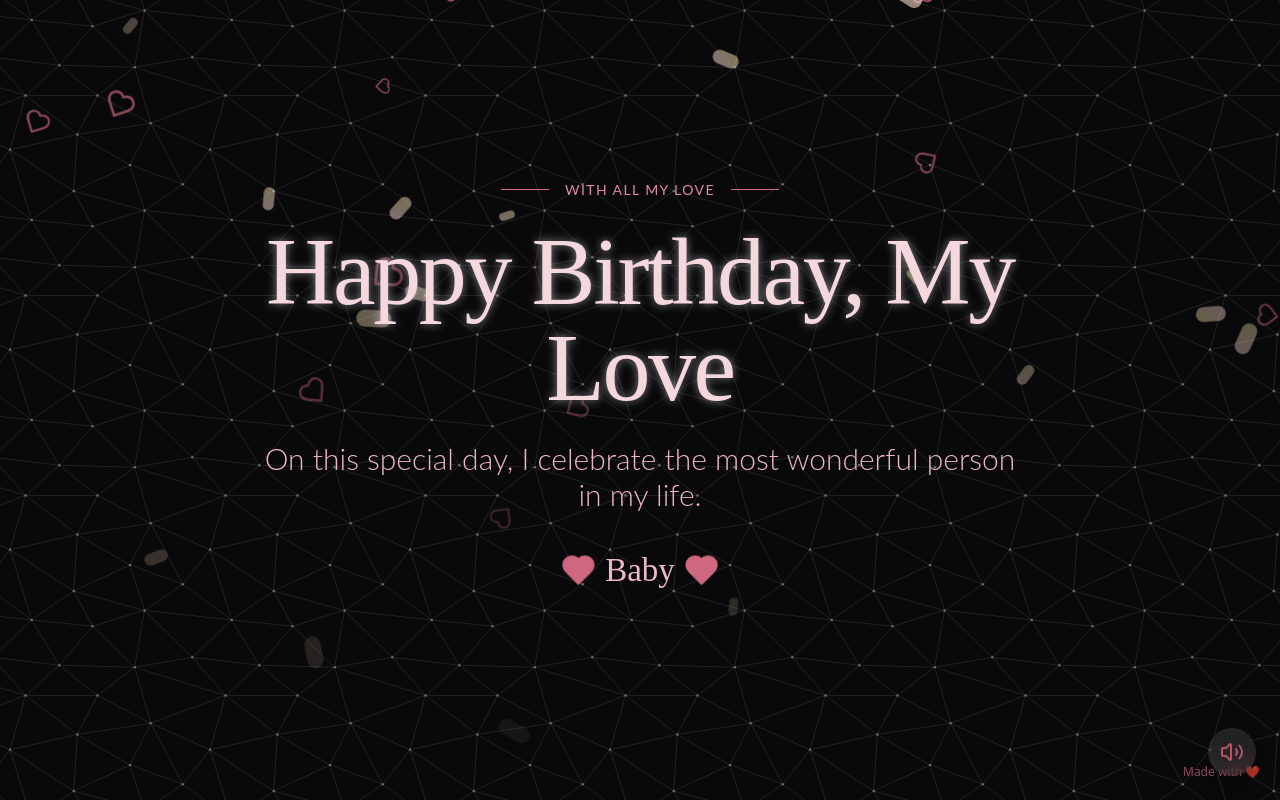
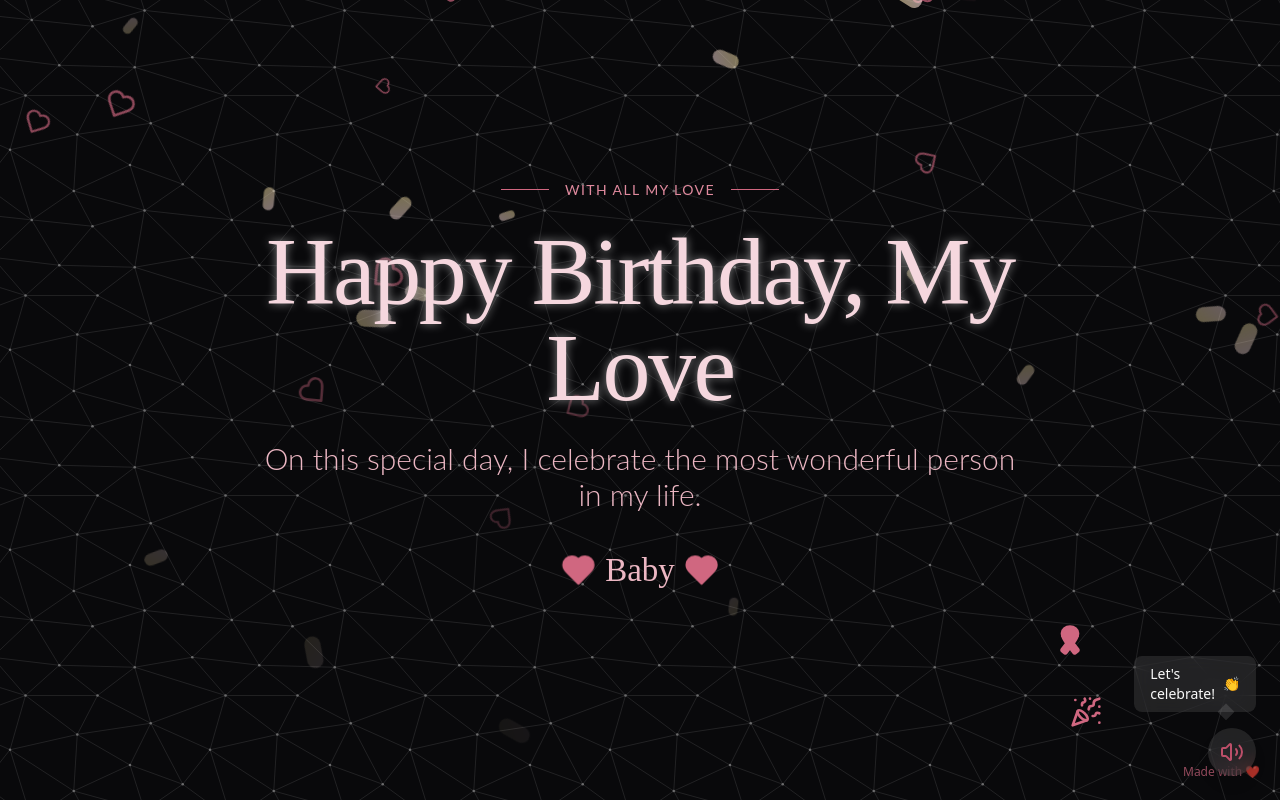
Before and after one commit to nyinyinaynaing/romantic-birthday-magic, a React (Vite) app: page / in a window 1280 px wide. Both pictures are taken after a click on the button "Play Music". Shown: the top 800 px of the page. Built offline with nearby package versions, Linux system fonts and the light colour scheme.

Commit message:
Add music button functionality
Add functionality to trigger ribbon animation on music button click.

```diff
--- a/src/components/MusicPlayer.tsx
+++ b/src/components/MusicPlayer.tsx
@@ -1,6 +1,6 @@
 
 import { useState, useRef, useEffect } from 'react';
-import { Volume2, VolumeX } from 'lucide-react';
+import { Volume2, VolumeX, PartyPopper, Ribbon } from 'lucide-react';
 
 interface MusicPlayerProps {
   songUrl?: string;
@@ -11,6 +11,7 @@ const MusicPlayer: React.FC<MusicPlayerProps> = ({
 }) => {
   const [isPlaying, setIsPlaying] = useState(false);
   const [isInitialized, setIsInitialized] = useState(false);
+  const [showCelebration, setShowCelebration] = useState(false);
   const audioRef = useRef<HTMLAudioElement | null>(null);
 
   useEffect(() => {
@@ -37,10 +38,17 @@ const MusicPlayer: React.FC<MusicPlayerProps> = ({
 
     if (isPlaying) {
       audioRef.current.pause();
+      setShowCelebration(false);
     } else {
       audioRef.current.play().catch(error => {
         console.error("Audio play failed:", error);
       });
+      setShowCelebration(true);
+
+      // Hide celebration after 5 seconds
+      setTimeout(() => {
+        setShowCelebration(false);
+      }, 5000);
     }
 
     setIsPlaying(!isPlaying);
@@ -60,6 +68,35 @@ const MusicPlayer: React.FC<MusicPlayerProps> = ({
         )}
       </button>
 
+      {/* Celebration elements that appear when music starts playing */}
+      {showCelebration && (
+        <div className="absolute bottom-16 right-0 flex flex-col items-end space-y-4">
+          {/* Left Ribbon */}
+          <div className="absolute -left-20 -top-4 animate-slide-in transform rotate-315 transition-all duration-500">
+            <Ribbon className="w-8 h-8 text-romantic-500" fill="#d06780" />
+          </div>
+
+          {/* Right Ribbon */}
+          <div className="absolute -right-20 -top-16 animate-slide-in transform rotate-45 transition-all duration-700 delay-200">
+            <Ribbon className="w-10 h-10 text-gold-400" fill="#fcd34d" />
+          </div>
+
+          {/* Party Popper */}
+          <div className="absolute -left-16 -bottom-4 animate-scale-in transition-all duration-500 delay-300">
+            <PartyPopper className="w-8 h-8 text-romantic-500" />
+          </div>
+
+          {/* Animated clapping hands emoji with speech bubble */}
+          <div className="glass px-4 py-2 rounded-lg text-sm animate-fade-in transition-all duration-500">
+            <p className="flex items-center">
+              Let's celebrate!
+              <span className="ml-2 animate-heartbeat">👏</span>
+            </p>
+            <div className="absolute bottom-0 right-6 transform translate-y-1/2 rotate-45 w-3 h-3 glass"></div>
+          </div>
+        </div>
+      )}
+
       {!isInitialized && (
         <div className="absolute -top-20 right-0 glass px-4 py-2 rounded-lg text-sm w-40 text-center">
           <p>Click to play romantic music</p>
```
